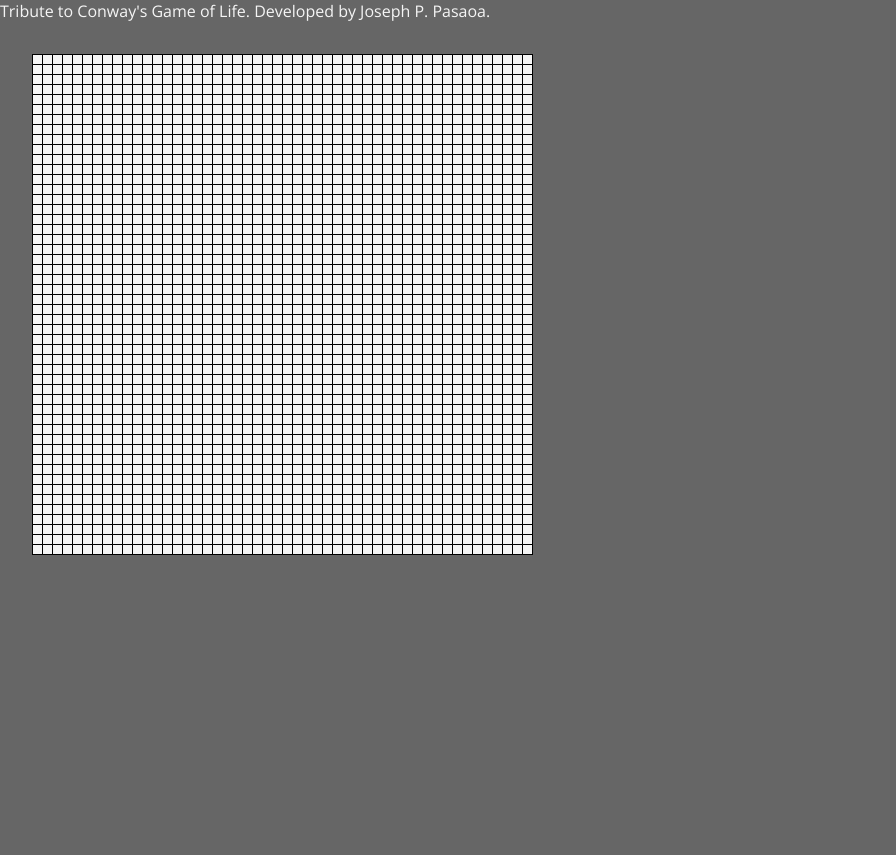
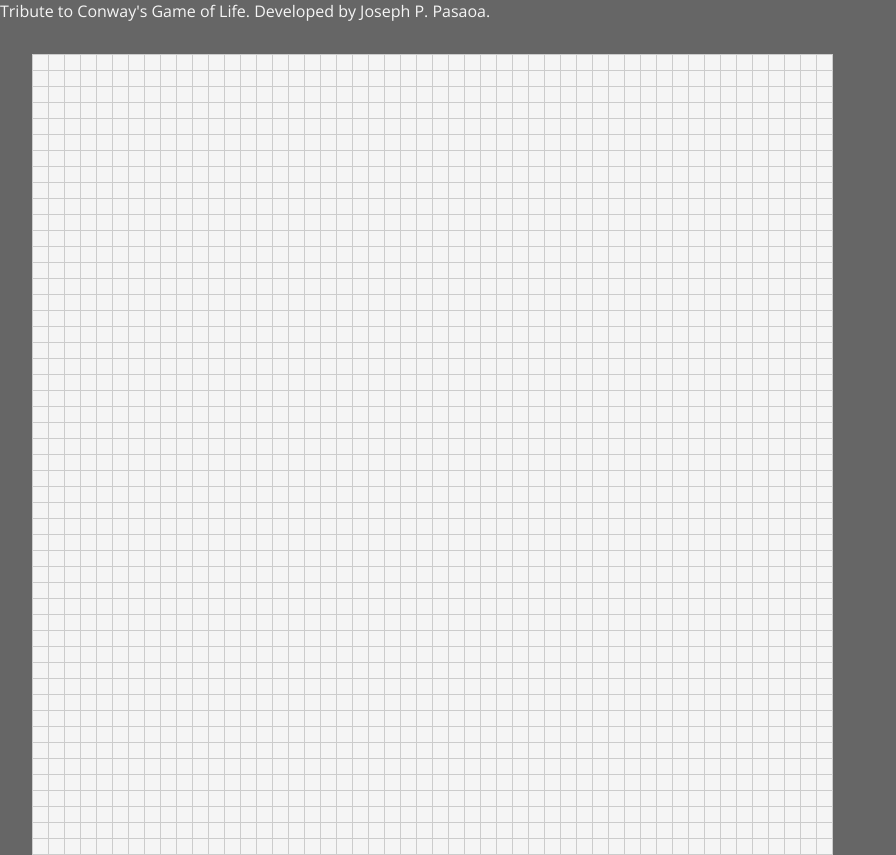
Before and after one commit to joseph-p-pasaoa/conways-game-of-life--react-ts, a React (Create React App) app: page / in a window 1280 px wide. Shown: the whole page, without its empty margins (0-896 px from the left). Before the commit the page ends 800 px from the top, so only its background shows below. Built offline with nearby package versions, Linux system fonts and the light colour scheme.

Commit message:
style interactions of cells

```diff
--- a/src/App.scss
+++ b/src/App.scss
@@ -64,8 +64,8 @@ body {
 .matrix {
     width: max-content;
     margin: 2rem;
-    border-top: solid 1px #000;
-    border-left: solid 1px #000;
+    border-top: solid 1px #ccc;
+    border-left: solid 1px #ccc;
 }
 
 .row {
@@ -75,13 +75,40 @@ body {
 }
 
 .cell {
-    width: 10px;
-    height: 10px;
+    position: relative;
+
+    width: 1rem;
+    height: 1rem;
+    border-right: solid 1px #ccc;
+    border-bottom: solid 1px #ccc;
+
     background-color: #f5f5f5;
-    border-right: solid 1px #000;
-    border-bottom: solid 1px #000;
+    transition: background-color .7s ease-out;
+
+    &::after {
+        content: '';
+
+        position: absolute;
+
+        width: 100%;
+        height: 100%;
+
+        transition: background-color .5s ease-out, outline .5s ease-out;
+    }
+
+    &:hover::after {
+        background-color: #8ffa;
+        outline: solid 2px #fa0a;
+        z-index: 10;
+    }
 
     &.alive {
         background-color: orange;
+
+        &:hover::after {
+            background-color: #12e;
+            outline: solid 2px #fff;
+            z-index: 10;
+        }
     }
 }
```
